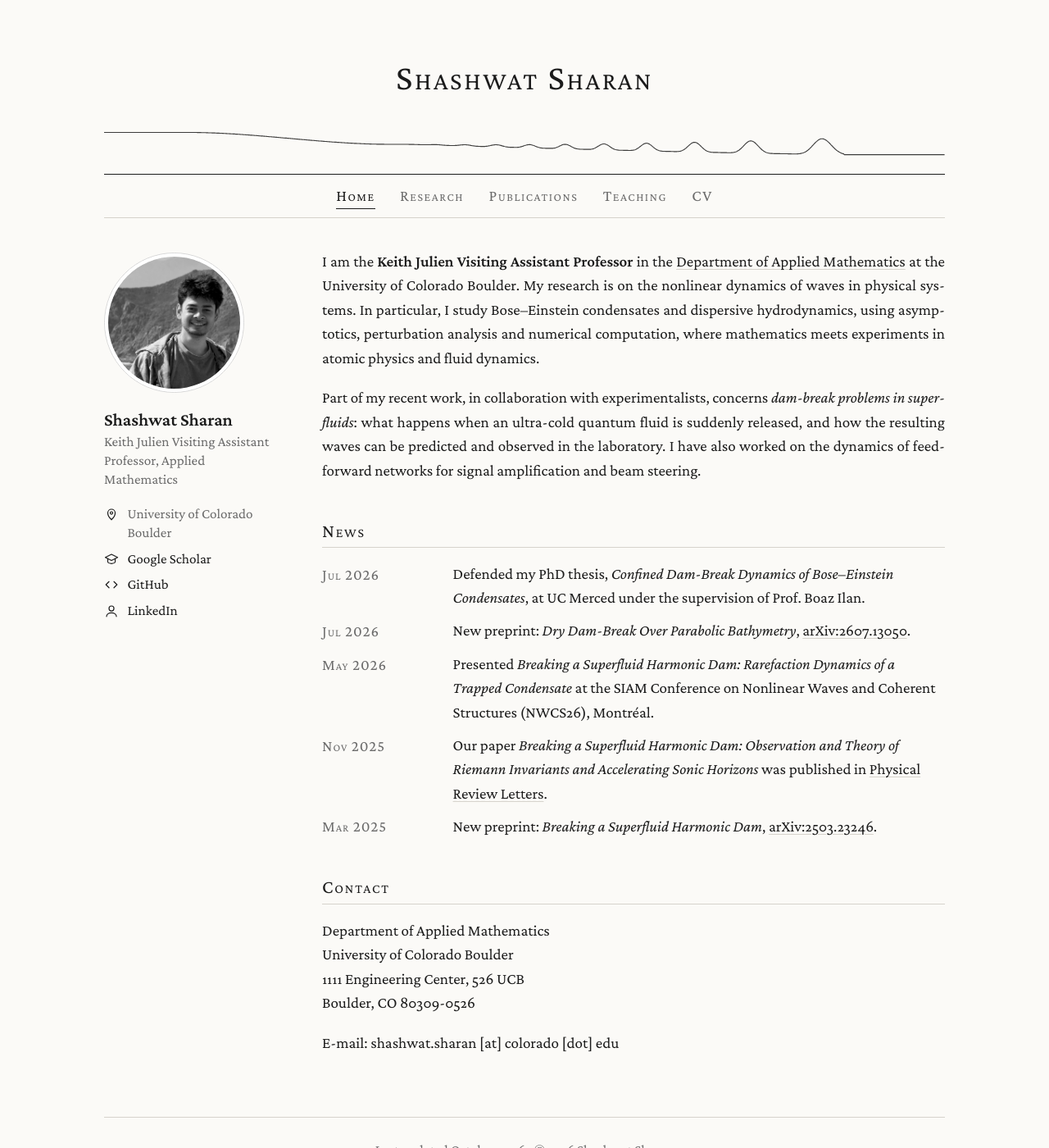
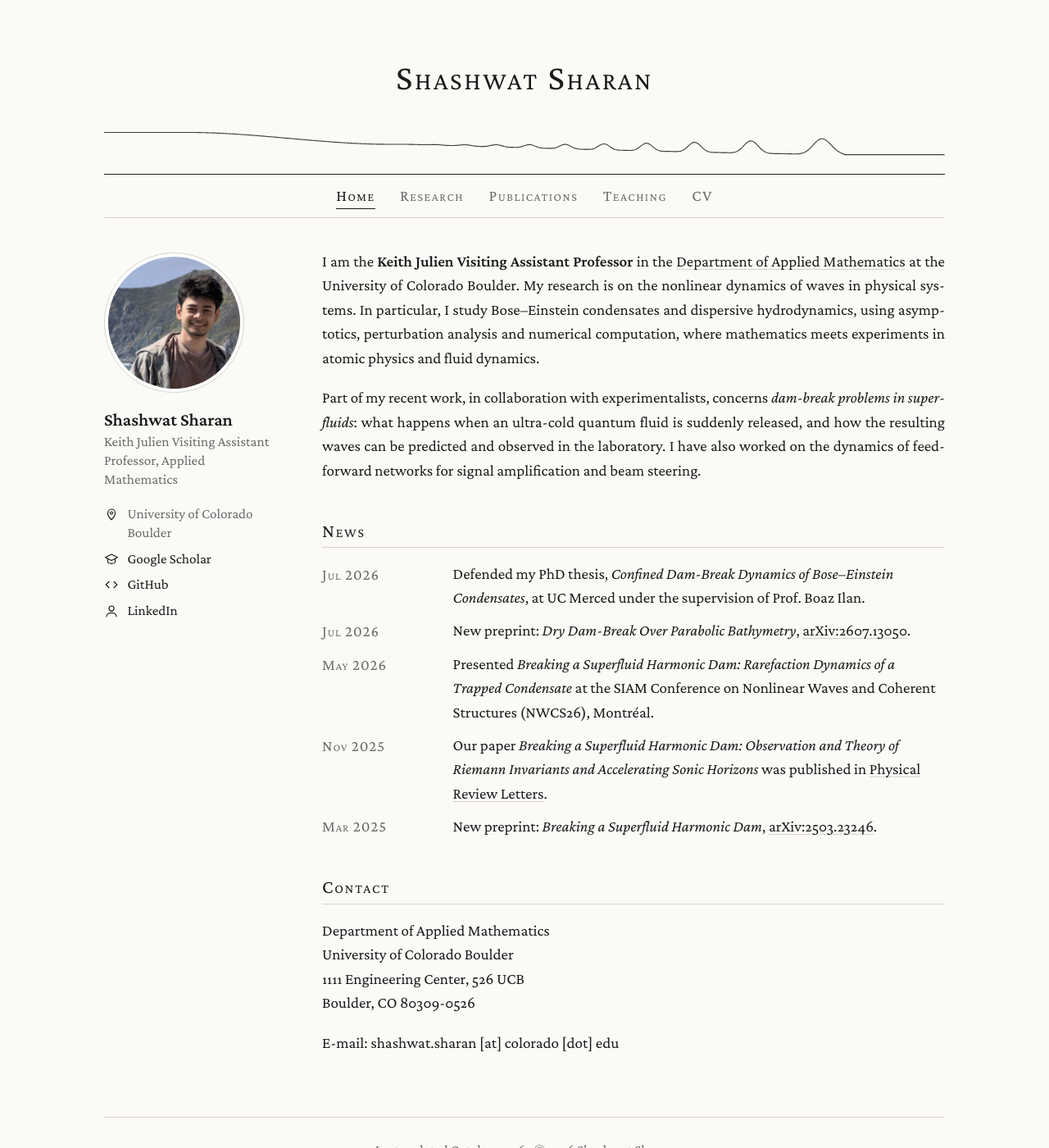
Before and after one commit to shashwatsharan/shashwatsharan.github.io, a Jekyll site: the page built from index.md, in a window 1280 px wide and 1400 px high. Shown: the whole window at 82% size. Built offline with Jekyll 4.4.1, drawn with Linux system fonts in a browser that asks for light colours.

Commit message:
Add files via upload

```diff
--- a/assets/css/style.css
+++ b/assets/css/style.css
@@ -59,8 +59,8 @@ body {
 .sidebar-inner { position: sticky; top: 2rem; }
 .avatar {
   display: block; width: 9rem; height: 9rem; border-radius: 50%;
-  object-fit: cover; border: 1px solid var(--rule); padding: 4px; background: #fff;
-  filter: grayscale(100%) contrast(1.05);   /* delete this line for a colour photo */
+  object-fit: cover; object-position: 50% 40%; border: 1px solid var(--rule); padding: 4px; background: #fff;
+  /* filter: grayscale(100%);   un-comment for a black-and-white photo */
 }
 .sidebar-name { margin: 1rem 0 0.1rem; font-size: 1.15rem; font-weight: 600; line-height: 1.25; }
 .sidebar-role { margin: 0 0 1rem; color: var(--muted); font-size: 0.9rem; line-height: 1.35; }
```
